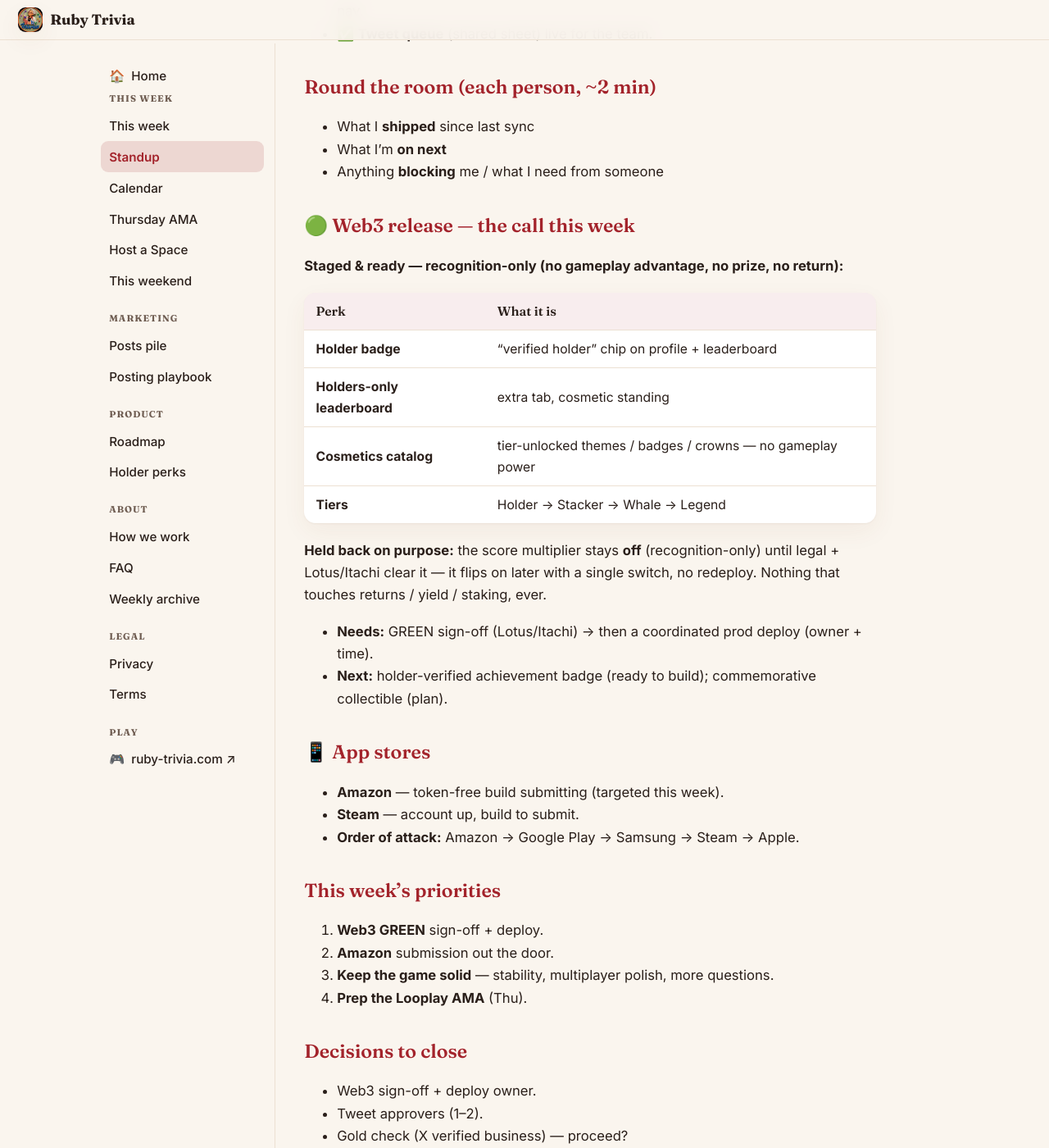
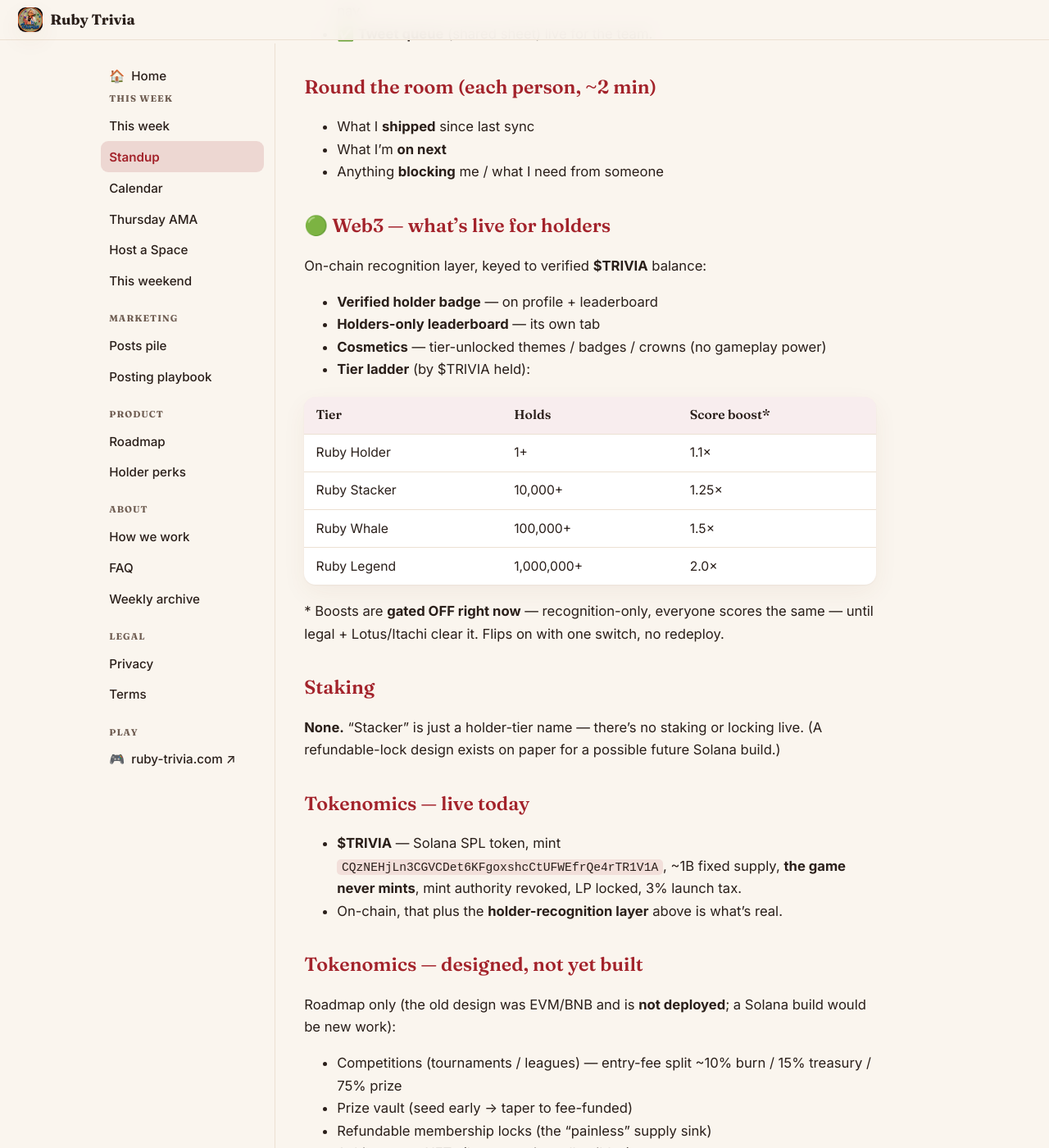
Before and after one commit to ruby-high/ruby-trivia-handbook, a Jekyll site: the page built from standup.md, in a window 1280 px wide and 1400 px high, scrolled down 513 px. Shown: the whole window at 82% size. Built offline with Jekyll 4.4.1, drawn with Linux system fonts in a browser that asks for light colours; some of the changed text lies outside the part shown.

Commit message:
Standup: accurate web3 status — holders, staking (none), live vs designed tokenomics
Pull real detail from tiers.ts + TOKENOMICS.md: tier ladder w/ thresholds &
multipliers (gated off), clarify no staking exists, separate what's live on
Solana today from the legacy-EVM design that isn't deployed.

Co-Authored-By: Claude Opus 4.8 <noreply@anthropic.com>

```diff
--- a/standup.md
+++ b/standup.md
@@ -20,20 +20,39 @@ title: Standup — Wednesday
 - What I'm **on next**
 - Anything **blocking** me / what I need from someone
 
-## 🟢 Web3 release — the call this week
-**Staged &amp; ready — recognition-only (no gameplay advantage, no prize, no return):**
+## 🟢 Web3 — what's live for holders
+On-chain recognition layer, keyed to verified **$TRIVIA** balance:
+- **Verified holder badge** — on profile + leaderboard
+- **Holders-only leaderboard** — its own tab
+- **Cosmetics** — tier-unlocked themes / badges / crowns (no gameplay power)
+- **Tier ladder** (by $TRIVIA held):
 
-| Perk | What it is |
-|---|---|
-| **Holder badge** | "verified holder" chip on profile + leaderboard |
-| **Holders-only leaderboard** | extra tab, cosmetic standing |
-| **Cosmetics catalog** | tier-unlocked themes / badges / crowns — no gameplay power |
-| **Tiers** | Holder → Stacker → Whale → Legend |
+| Tier | Holds | Score boost* |
+|---|---|---|
+| Ruby Holder | 1+ | 1.1× |
+| Ruby Stacker | 10,000+ | 1.25× |
+| Ruby Whale | 100,000+ | 1.5× |
+| Ruby Legend | 1,000,000+ | 2.0× |
 
-**Held back on purpose:** the score multiplier stays **off** (recognition-only) until legal + Lotus/Itachi clear it — it flips on later with a single switch, no redeploy. Nothing that touches returns / yield / staking, ever.
+\* Boosts are **gated OFF right now** — recognition-only, everyone scores the same — until legal + Lotus/Itachi clear it. Flips on with one switch, no redeploy.
 
-- **Needs:** GREEN sign-off (Lotus/Itachi) → then a coordinated prod deploy (owner + time).
-- **Next:** holder-verified achievement badge (ready to build); commemorative collectible (plan).
+## Staking
+**None.** "Stacker" is just a holder-tier name — there's no staking or locking live. (A refundable-lock design exists on paper for a possible future Solana build.)
+
+## Tokenomics — live today
+- **$TRIVIA** — Solana SPL token, mint `CQzNEHjLn3CGVCDet6KFgoxshcCtUFWEfrQe4rTR1V1A`, ~1B fixed supply, **the game never mints**, mint authority revoked, LP locked, 3% launch tax.
+- On-chain, that plus the **holder-recognition layer** above is what's real.
+
+## Tokenomics — designed, not yet built
+Roadmap only (the old design was EVM/BNB and is **not deployed**; a Solana build would be new work):
+- Competitions (tournaments / leagues) — entry-fee split ~10% burn / 15% treasury / 75% prize
+- Prize vault (seed early → taper to fee-funded)
+- Refundable membership locks (the "painless" supply sink)
+- Achievement NFTs (burn-to-mint collectibles)
+
+## The web3 call this week
+- **GREEN sign-off** (Lotus/Itachi) on the recognition list → coordinated prod deploy (owner + time).
+- **Next green:** holder-verified achievement badge (ready to build); commemorative collectible (plan).
 
 ## 📱 App stores
 - **Amazon** — token-free build submitting (targeted this week).
```
